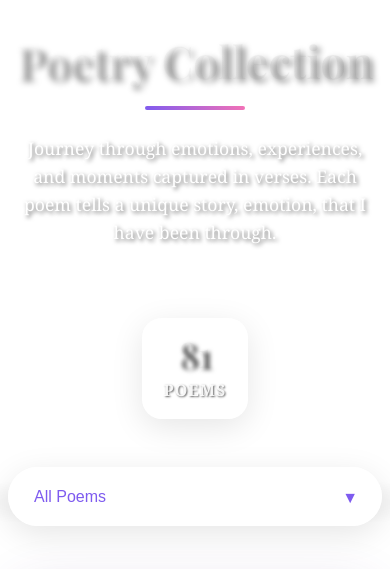
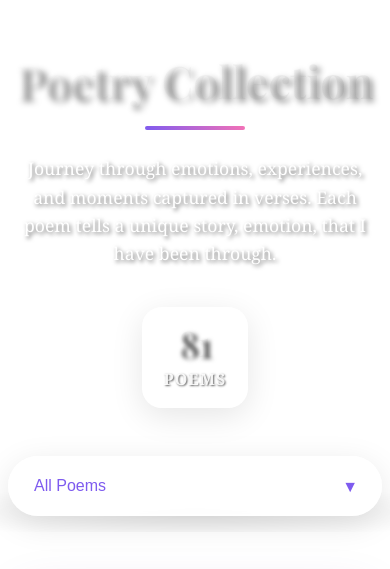
Before and after one commit to gaurab-kcc/example, a plain HTML site: page index.html in a window 390 px wide. Shown: the part 69-638 px from the top of the page. Drawn offline with nearby package versions, Linux system fonts and the light colour scheme.

Commit message:
Updated styles.css

```diff
--- a/css/styles.css
+++ b/css/styles.css
@@ -117,12 +117,12 @@ body {
     background-attachment: fixed;
     position: relative;
     padding: 2rem 2rem 3rem;
-    min-height: 80vh;
-    height: 80vh;
+    min-height: 100vh;  /* Changed from 50vh */
+    height: 100vh;       /* Ensures it takes full height of the screen */
     display: flex;
-    flex-direction: column;
-    justify-content: center;
-    align-items: center;
+   flex-direction: column;
+    justify-content: flex-start;
+    align-items: stretch;   /* Center horizontally */
     text-align: center;
     will-change: transform;
 }
@@ -156,23 +156,16 @@ body {
     align-items: center;
     position: relative;
     z-index: 2;
-    margin-bottom: 1rem;
-    width: 100%;
-    align-self: flex-start;
+    margin-bottom: 2rem;
 }
 
 .header-content {
-    max-width: 100%;
+    max-width: 90%;
     margin: 0 auto;
     padding: 0;
     position: relative;
     z-index: 2;
     animation: fadeInUp 1.2s ease-out;
-    display: flex;
-    flex-direction: column;
-    justify-content: center;
-    align-items: center;
-    flex-grow: 1;
 }
 
 
@@ -248,11 +241,8 @@ h1 {
   justify-content: center;
   align-items: center;
   gap: 1rem;
-  margin-top: 2rem;
+  margin-top: 0.5rem; /* Reduced from 2rem */
   flex-wrap: wrap;
-  width: 100%;
-  position: relative;
-  z-index: 10;
 }
 
 
@@ -319,8 +309,6 @@ h1 {
     transition: all 0.3s ease;
     backdrop-filter: blur(15px);
     box-shadow: 0 8px 32px rgba(0, 0, 0, 0.1);
-    position: relative;
-    z-index: 100;
 }
 
 .category-dropdown::after {
@@ -757,22 +745,21 @@ footer p {
 @media (max-width: 768px) {
     .unified-header {
         padding: 1.5rem 1rem;
-        min-height: 75vh;
-        height: 75vh;
+        min-height: 70vh;
+        height: auto !important;
         display: flex;
         flex-direction: column;
-        justify-content: center;
+        justify-content: flex-start;
         align-items: center;
     }
 
     .navbar {
         display: flex;
         justify-content: flex-start;
-        margin-bottom: 1rem;
+        margin-bottom: 2rem;
         width: 100%;
         position: relative;
         z-index: 10;
-        align-self: flex-start;
     }
 
     .home-button {
@@ -802,11 +789,6 @@ footer p {
         text-align: center;
         position: relative;
         z-index: 5;
-        display: flex;
-        flex-direction: column;
-        justify-content: center;
-        align-items: center;
-        flex-grow: 1;
     }
 
     h1 {
@@ -935,9 +917,7 @@ footer p {
         max-width: 100%;
         width: 100%;
         position: relative;
-        z-index: 1000;
-        display: block !important;
-        visibility: visible !important;
+        z-index: 10;
     }
 
     .category-dropdown select {
@@ -952,10 +932,6 @@ footer p {
         cursor: pointer;
         appearance: none;
         -webkit-appearance: none;
-        position: relative;
-        z-index: 1001;
-        display: block !important;
-        visibility: visible !important;
     }
 
     .category-dropdown::after {
@@ -966,9 +942,7 @@ footer p {
         transform: translateY(-50%);
         color: var(--primary-color);
         pointer-events: none;
-        z-index: 1002;
-        display: block !important;
-        visibility: visible !important;
+        z-index: 1;
     }
 
     .poem-section {
@@ -976,21 +950,21 @@ footer p {
         flex-direction: column;
         align-items: center;
         gap: 1rem;
-        margin-top: 2rem;
+        margin-top: 1rem;
         width: 100%;
         position: relative;
-        z-index: 100;
+        z-index: 5;
     }
 }
 
 @media (max-width: 480px) {
     .unified-header {
         padding: 1rem 0.5rem;
-        min-height: 70vh;
-        height: 70vh;
+        min-height: 60vh;
+        height: auto;
         display: flex;
         flex-direction: column;
-        justify-content: center;
+        justify-content: flex-start;
         align-items: center;
     }
 
@@ -999,9 +973,6 @@ footer p {
         width: 100%;
         display: flex;
         justify-content: flex-start;
-        align-self: flex-start;
-        position: relative;
-        z-index: 10;
     }
 
     .home-button {
@@ -1019,11 +990,6 @@ footer p {
         width: 100%;
         text-align: center;
         padding: 0;
-        display: flex;
-        flex-direction: column;
-        justify-content: center;
-        align-items: center;
-        flex-grow: 1;
     }
 
     h1 {
@@ -1113,9 +1079,6 @@ footer p {
         margin: 1rem auto 0;
         width: 100%;
         position: relative;
-        z-index: 1000;
-        display: block !important;
-        visibility: visible !important;
     }
 
     .category-dropdown select {
@@ -1127,10 +1090,6 @@ footer p {
         border: 2px solid rgba(255, 255, 255, 0.4);
         border-radius: 50px;
         color: var(--primary-color);
-        position: relative;
-        z-index: 1001;
-        display: block !important;
-        visibility: visible !important;
     }
 
     .category-dropdown::after {
@@ -1141,9 +1100,6 @@ footer p {
         transform: translateY(-50%);
         color: var(--primary-color);
         pointer-events: none;
-        z-index: 1002;
-        display: block !important;
-        visibility: visible !important;
     }
 
     .poem-counter {
@@ -1179,20 +1135,17 @@ footer p {
         align-items: center;
         gap: 1rem;
         width: 100%;
-        margin-top: 2rem;
-        position: relative;
-        z-index: 100;
+        margin-top: 1rem;
     }
 }
 
 @media (max-width: 360px) {
     .unified-header {
         padding: 0.5rem 0.25rem;
-        min-height: 65vh;
-        height: 65vh;
+        min-height: 50vh;
         display: flex;
         flex-direction: column;
-        justify-content: center;
+        justify-content: flex-start;
         align-items: center;
     }
 
@@ -1201,9 +1154,6 @@ footer p {
         width: 100%;
         display: flex;
         justify-content: flex-start;
-        align-self: flex-start;
-        position: relative;
-        z-index: 10;
     }
 
     .home-button {
@@ -1221,11 +1171,6 @@ footer p {
         width: 100%;
         text-align: center;
         padding: 0;
-        display: flex;
-        flex-direction: column;
-        justify-content: center;
-        align-items: center;
-        flex-grow: 1;
     }
 
     h1 {
@@ -1331,10 +1276,6 @@ footer p {
         border-radius: 50px;
         color: var(--primary-color);
         width: 100%;
-        position: relative;
-        z-index: 1001;
-        display: block !important;
-        visibility: visible !important;
     }
 
     .category-dropdown::after {
@@ -1345,18 +1286,13 @@ footer p {
         transform: translateY(-50%);
         color: var(--primary-color);
         pointer-events: none;
-        z-index: 1002;
-        display: block !important;
-        visibility: visible !important;
     }
 
     .poem-section {
         gap: 1rem;
-        margin-top: 2rem;
+        margin-top: 1rem;
         flex-direction: column;
         align-items: center;
         width: 100%;
-        position: relative;
-        z-index: 100;
     }
 }
```
